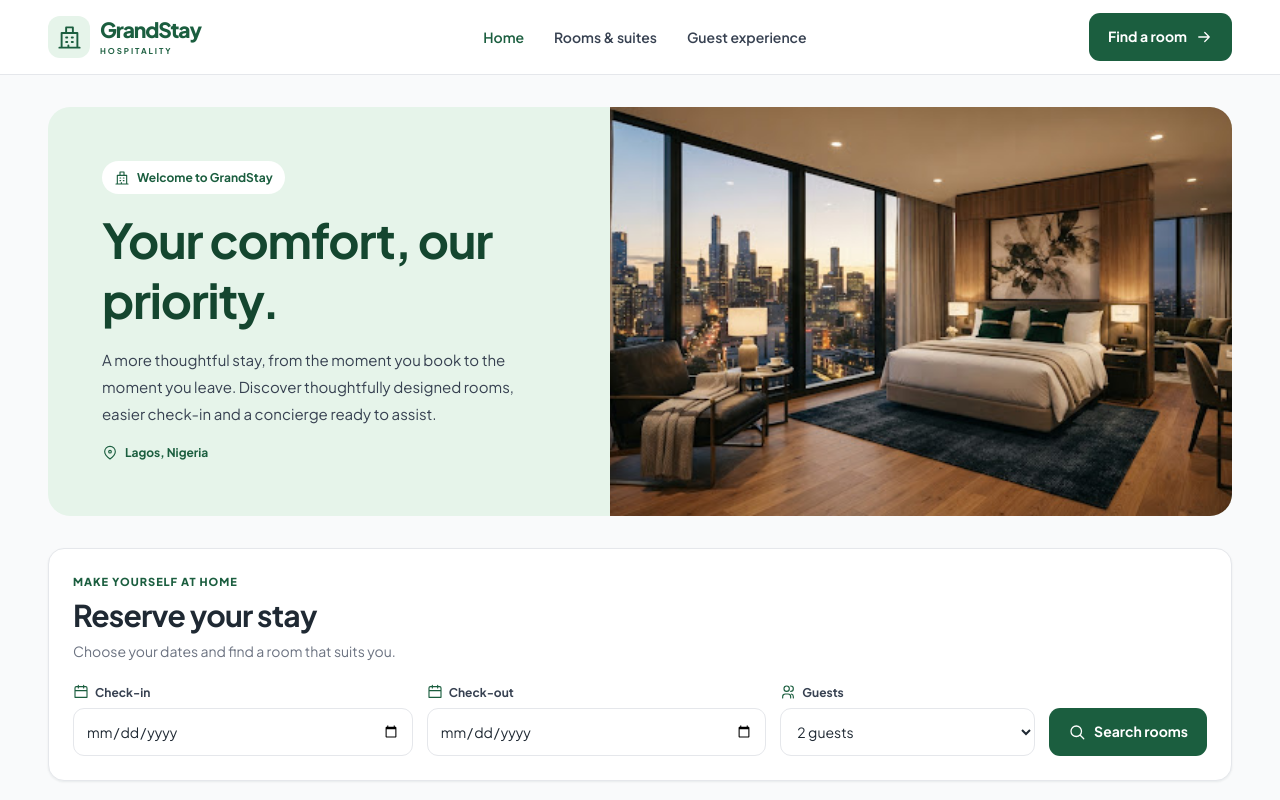
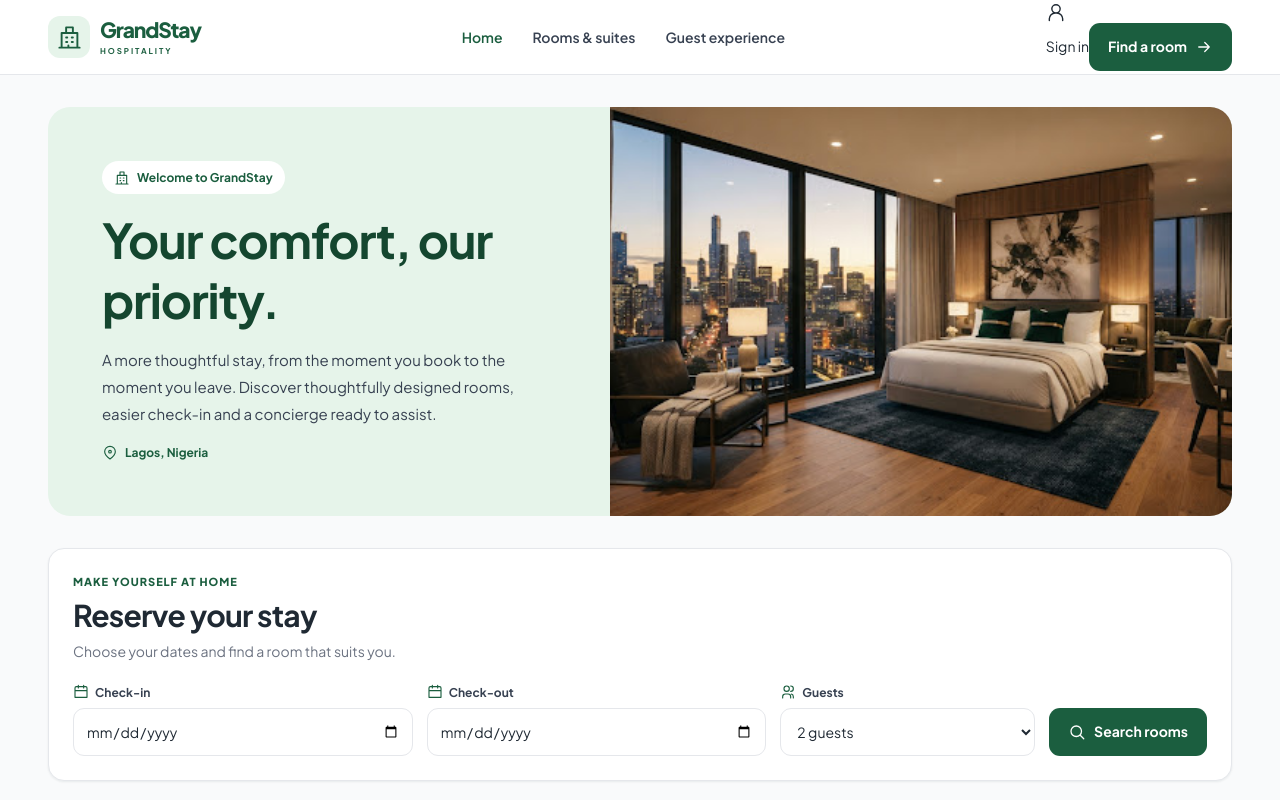
Before and after one commit to Soft-Nation-dev/grandstay, a Next.js app: page / in a window 1280 px wide. Shown: the top 800 px of the page. Built offline with nearby package versions, Linux system fonts and the light colour scheme.

Commit message:
Integrate authentication in components/layout/site-shell.tsx

```diff
--- a/components/layout/site-shell.tsx
+++ b/components/layout/site-shell.tsx
@@ -1,4 +1,5 @@
 import Link from "next/link";
+import { AccountLink } from "@/components/auth/account-link";
 import type { ReactNode } from "react";
 import { Icon } from "@/components/ui/icon";
 import { hotel } from "@/data/mock";
@@ -20,7 +21,7 @@ export function SiteShell({ children, active = "home" }: { children: ReactNode;
         <Link href="/rooms" aria-current={active === "rooms" ? "page" : undefined}>Rooms &amp; suites</Link>
         <Link href="/#experience">Guest experience</Link>
       </nav>
-      <Link className="button button-primary header-cta" href="/rooms">Find a room <Icon name="arrow" /></Link>
+      <div className="header-actions"><AccountLink /><Link className="button button-primary header-cta" href="/rooms">Find a room <Icon name="arrow" /></Link></div>
     </div></header>
     <main id="main-content" className="site-main">{children}</main>
     <footer className="site-footer"><div className="shell footer-inner">
@@ -31,6 +32,7 @@ export function SiteShell({ children, active = "home" }: { children: ReactNode;
       <Link href="/" aria-current={active === "home" ? "page" : undefined}><Icon name="home" />Home</Link>
       <Link href="/rooms" aria-current={active === "rooms" ? "page" : undefined}><Icon name="bed" />Rooms</Link>
       <Link href="/#experience"><Icon name="chat" />Experience</Link>
+      <AccountLink mobile />
     </nav>
   </>;
 }
```
